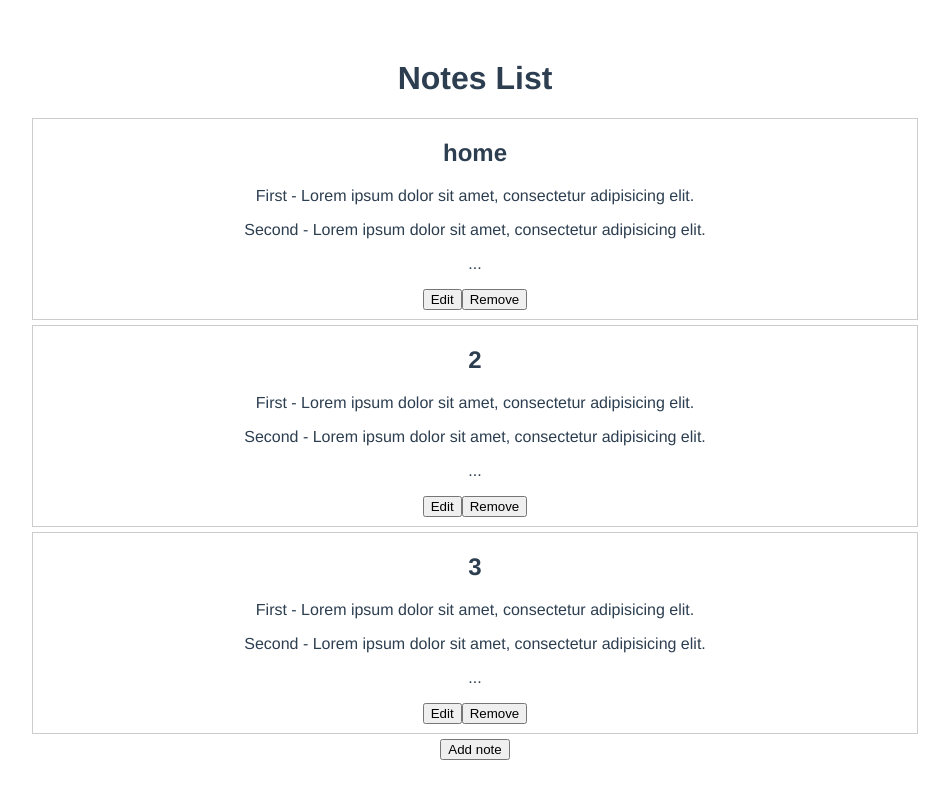
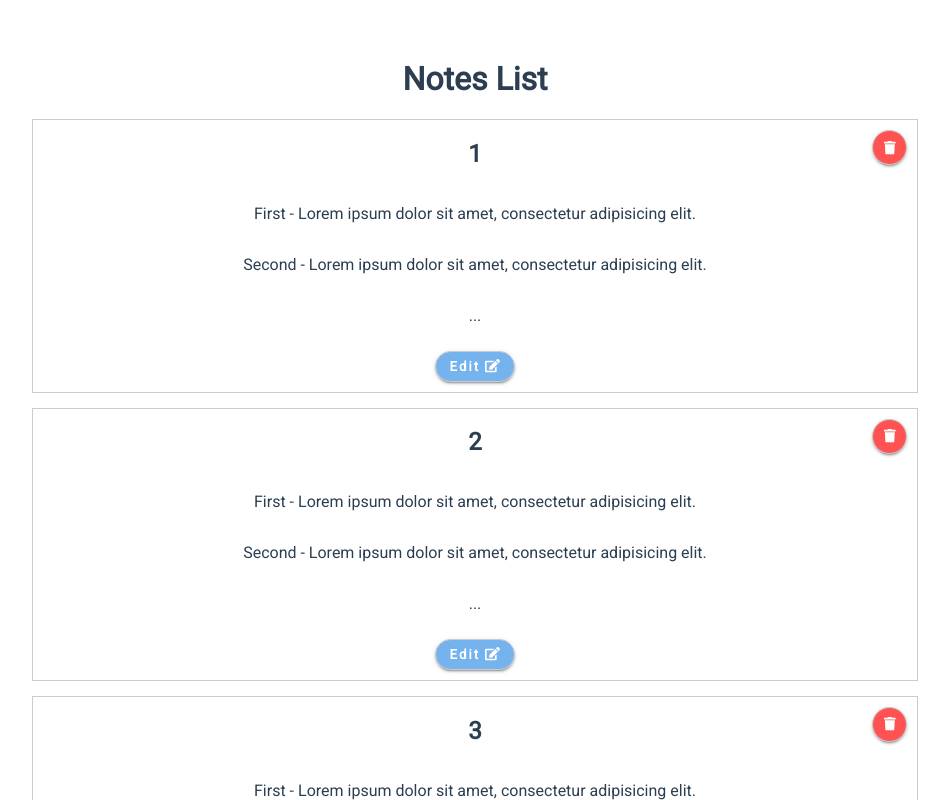
Before and after one commit to d-mbappe/Test-Work, a Vue app: page / in a window 1280 px wide. Shown: the top 800 px of the page, without its empty margins (165-1114 px from the left). Built offline with nearby package versions, Linux system fonts and the light colour scheme.

Commit message:
Added visual design and changed bugs

```diff
--- a/package.json
+++ b/package.json
@@ -8,6 +8,9 @@
     "lint": "vue-cli-service lint"
   },
   "dependencies": {
+    "@fortawesome/fontawesome-svg-core": "^1.2.28",
+    "@fortawesome/free-solid-svg-icons": "^5.13.0",
+    "@fortawesome/vue-fontawesome": "^0.1.9",
     "core-js": "^3.6.4",
     "lodash": "^4.17.15",
     "vue": "^2.6.11",
--- a/public/index.html
+++ b/public/index.html
@@ -5,6 +5,7 @@
     <meta http-equiv="X-UA-Compatible" content="IE=edge">
     <meta name="viewport" content="width=device-width,initial-scale=1.0">
     <link rel="icon" href="<%= BASE_URL %>favicon.ico">
+    <link href="https://fonts.googleapis.com/css?family=Roboto&display=swap" rel="stylesheet">
     <title><%= htmlWebpackPlugin.options.title %></title>
   </head>
   <body>
--- a/src/App.vue
+++ b/src/App.vue
@@ -1,7 +1,8 @@
 <template>
   <div id="app">
-    <!-- <NotesList/> -->
+
     <router-view></router-view>
+
   </div>
 </template>
 
@@ -13,8 +14,17 @@ export default {
 </script>
 
 <style lang="scss">
+$black: #363839;
+$lightgray: #ccc;
+$gray: #bdc1c6;
+$white: #fff;
+$green: #42b983;
+$red: #ff5252;
+$blue: #74b3ee;
+$purple: #c08fd4;
+
 #app {
-  font-family: Avenir, Helvetica, Arial, sans-serif;
+  font-family: 'Roboto', sans-serif;
   -webkit-font-smoothing: antialiased;
   -moz-osx-font-smoothing: grayscale;
   text-align: center;
@@ -22,13 +32,86 @@ export default {
   margin-top: 60px;
 }
 
+button {
+  display: inline-block;
+  margin: 10px;
+  padding: 0.5em 1em;
+  font-family: 'Roboto', sans-serif;
+  font-weight: bold;
+  letter-spacing: 0.15em;
+  text-align: center;
+  text-transform: uppercase;
+
+  border: none;
+  color: $white;
+  background-color: transparent;
+  cursor: pointer;
+
+  border: 1px solid $lightgray;
+  border-radius: 30px;
+  box-shadow:0 3px 1px -2px #00000033, 0 2px 2px 0 #00000024, 0 1px 5px 0 #0000001f;
+
+  &:focus {
+    outline: none;
+  }
+
+  &:active {
+    box-shadow: inset 0 0 5px #fff;
+  }
+  // стили для кнопок
+  &.edit {
+    text-transform: none;
+    background-color: $blue;
+  }
+
+  &.remove {
+    background-color: $red;
+    &-note {
+      @extend .remove;
+      height: 35px;
+      width: 35px;
+      position: absolute;
+      padding: 0px;
+      top: 0;
+      right: 0;
+      border-radius: 50%;
+    }
+  }
+
+  &.add {
+    background-color: $green;
+  }
+
+  &.changes {
+    width: 60px;
+    height: 20px;
+    font-size: 8px;
+    text-transform: none;
+    background-color: $purple;
+  }
+
+}
+
 .note-item {
+  display: flex;
+  align-items: center;
+  flex-direction: column;
   width: 70%;
   min-height: 200px;
-  margin: 5px auto;
-  border: 1px solid #ccc;
+  margin: 15px auto;
+  border: 1px solid $lightgray;
+
+  position: relative;
+
+    input {
+      &[type='text'] {
+        width: 70%;
+        padding: 5px 10px;
+      }
+
+    }
 }
-
+// Modal Winodw
 .modal-mask {
   position: fixed;
   z-index: 9998;
@@ -36,7 +119,7 @@ export default {
   left: 0;
   width: 100%;
   height: 100%;
-  background-color: rgba(0, 0, 0, 0.5);
+  background-color: #00000080;
   display: table;
   transition: opacity 0.3s ease;
 }
@@ -52,7 +135,7 @@ export default {
   padding: 20px 30px;
   background-color: #fff;
   border-radius: 2px;
-  box-shadow: 0 2px 8px rgba(0, 0, 0, 0.33);
+  box-shadow: 0 2px 8px #00000054;
   transition: all 0.3s ease;
   font-family: Helvetica, Arial, sans-serif;
 }
@@ -65,9 +148,9 @@ export default {
 .modal-body {
   margin: 20px 0;
 }
-
-.modal-default-button {
-  float: right;
+.modal-buttons{
+  display: flex;
+  justify-content: center;
 }
 
 .modal-enter {
@@ -84,4 +167,42 @@ export default {
   transform: scale(1.1);
 }
 
+// Checkbox
+input[type="checkbox"] {
+  position: relative;
+  width: 1.5em;
+  height: 1.5em;
+  color: $black;
+  border: 1px solid $gray;
+  border-radius: 4px;
+  appearance: none;
+  outline: 0;
+  cursor: pointer;
+  transition: background 175ms cubic-bezier(0.1, 0.1, 0.25, 1);
+  &::before {
+    position: absolute;
+    content: '';
+    display: block;
+    top: 0px;
+    left: 5px;
+    width: 8px;
+    height: 10px;
+    border-style: solid;
+    border-color: $white;
+    border-width: 0 2px 2px 0;
+    transform: rotate(45deg);
+    opacity: 0;
+  }
+  &:checked {
+    color: $white;
+    background: $green;
+    &::before {
+      opacity: 1;
+    }
+    ~ label::before {
+      clip-path: polygon(0 0, 100% 0, 100% 100%, 0 100%);
+    }
+  }
+}
+
 </style>
--- a/src/components/CurrentNote.vue
+++ b/src/components/CurrentNote.vue
@@ -5,17 +5,18 @@
           :key="note.id"
     >
       <div class="note-item"
-              v-if="noteTitle == note.title"
+            v-if="id == note.id"
             :current=" noteTitle == note.title ? current = index : ''"
       >
+        <!-- Title -->
         <div class="note-title">
           <h2> {{note.title}} </h2>
         </div>
-
+        <!-- Todos -->
         <div class="note-todos"
               v-for="(todo, index) in cloneTodos"
               :key="index"
-                :class="todo.checked ? 'done' : ''"
+              :class="todo.checked ? 'done' : '' "
         >
           <input type="checkbox"
                   v-model="todo.checked"
@@ -25,43 +26,63 @@
           <input type="text"
                   v-else
                   v-model="todo.text"
+                  @keyup.enter="editTodo(index)"
           >
-
+        <!-- Buttons Todo -->
           <div class="note-btn">
-                  <button @click="removeTodo(index)">remove</button>
-                  <button @click="editTodo(index)"
+            <button class="edit"
+                    :disabled="todo.checked ? true : false"
+                    @click="editTodo(index)"
                     v-if="!todo.change"
             >
-                    edit </button>
-                  <button @click="saveTodo(index)"
-                          v-if="todo.change"
+              <font-awesome-icon icon="edit" />
+            </button>
+            <button class="edit" @click="saveTodo(index)" v-if="todo.change">
+              Save <font-awesome-icon icon="check" />
+            </button>
+            <button class="remove"
+                      @click="removeTodo(index)"
+                      :disabled="todo.checked ? true : false"
             >
-                  save </button>
+              <font-awesome-icon icon="minus" />
+            </button>
           </div>
-
         </div>
+        <!-- Input -->
         <div class="note-input">
           <input type="text"
                   v-model="newTodo"
                   placeholder="New Todo"
+                  @keyup.enter="addTodo()"
           >
-          <button @click="addTodo()">add</button>
+          <button class="add" @click="addTodo()">
+            <font-awesome-icon icon="plus" />
+          </button>
+        </div>
+        <!-- Buttons Changes -->
+          <div class="changes-btn">
+            <button class="changes" @click="todosCancelChange()">
+              <font-awesome-icon icon="arrow-left" />
+            </button>
+            <button class="changes" @click="todosRepeat()">
+              <font-awesome-icon icon="arrow-right" />
+            </button>
+          </div>
+        <!-- Note Buttons -->
+        <button class="remove-note" @click="removeNote()">
+            <font-awesome-icon icon="trash" />
+        </button>
+
+      </div>
     </div>
 
-        <button @click="saveChanges()">Save</button>
-        <button @click="cancel()">Cancel</button>
+    <button class="add" @click="saveChanges()">
+      Save
+      <font-awesome-icon icon="save" />
+    </button>
+    <button class="remove" @click="cancel()">Cancel</button>
 
-
-        <br><hr>
-        <button @click="removeNote()">Remove Note</button>
-
-        </div>
-
-      </div>
-      <button @click="todosCancelChange()"> Cancel Change</button>
-      <button @click="todosRepeat()"> Repeat Change</button>
-
-      <!-- Модальное окно -->
+    <!-- Modal Window -->
     <modalWindow v-if="showModal"
                   @agree=" modalChanges ? goHome() : confirmRemote()"
                   @disagree="showModal = false"
@@ -84,6 +105,7 @@ import { mapGetters } from 'vuex';
     data() {
       return{
         noteTitle: this.$route.params.title,
+        id: this.$route.params.id,
         current: '', // id текущей заметки
         newTodo:'',
         newTitle:'',
@@ -91,18 +113,16 @@ import { mapGetters } from 'vuex';
         modalChanges: false,
 
         cloneTodos: [], //дубликат списка дел текущей заметки
-        todosBeforChange:[], //х ранит состояние списка до изменения
-        todosAfterChange: [],
+        todosBeforChange:[], //хранит состояние списка до изменения
+        todosAfterChange: [],//состояение после изменения
 
       }
     },
 
-
-
     mounted() {
       //создаем дубликат списка дел todo
       this.cloneTodos = _.cloneDeep(this.currentTodos)
-      this.todosAfterChange = _.cloneDeep(this.currentTodos)
+      this.todosAfterChange = _.cloneDeep(this.cloneTodos)
     },
 
     computed: {
@@ -130,17 +150,21 @@ import { mapGetters } from 'vuex';
       todosGetChange() {
         this.todosBeforChange = _.cloneDeep(this.cloneTodos)
       },
+
       todosGetRepeat() {
         this.todosAfterChange = _.cloneDeep(this.cloneTodos)
       },
+
       todosCancelChange() {
+        if (this.todosBeforChange.length !== 0) {
           this.cloneTodos = _.cloneDeep(this.todosBeforChange)
+        }
       },
 
       todosRepeat() {
         this.cloneTodos = _.cloneDeep(this.todosAfterChange)
       },
-
+      //
 
       editTodo(index) {
         this.todosGetChange()
@@ -196,6 +220,7 @@ import { mapGetters } from 'vuex';
       },
 
       removeNote() {
+        this.modalChanges = false;
         this.showModal = true;
       },
     }
@@ -215,9 +240,12 @@ import { mapGetters } from 'vuex';
 }
 
 .note-todos {
+  width: 80%;
+  margin: 0 auto;
   height: 50px;
   display: flex;
   align-items: center;
+  position: relative;
 
   margin: 10px;
   padding: 5px;
@@ -238,7 +266,26 @@ import { mapGetters } from 'vuex';
     }
 }
 
+.note-input {
+  width: 100%;
+  padding-top: 20px;
+}
+
+.note-btn {
+  position: absolute;
+  right: 0;
+}
+
+.changes-btn {
+  width: 30%;
+  height: 20%;
+  position: relative;
+  margin-left: auto ;
+}
+
 .done {
-    background-color: #8de98d;
+  background-color: #cacaca;
+  color: #fff;
 }
+
 </style>
--- a/src/components/NewNote.vue
+++ b/src/components/NewNote.vue
@@ -3,22 +3,22 @@
     <h2>New Note</h2>
 
     <div class="note-item">
-
-      <div v-if="!changeTitle">
-        <p v-if="errorTitle">Title don`t be empty</p>
+      <!-- Title -->
+      <div v-if="!changeTitle" class="hide-title">
         <input type="text"
                 placeholder="Title"
                 v-model="newTitle"
                 @keyup.enter="saveTitle()"
         >
-        <button @click="saveTitle()">Save</button>
+        <button class="edit" @click="saveTitle()">Save</button>
       </div>
-
       <div v-else class="note-title">
         <h2>{{newTitle}}</h2>
-        <button @click="changeTitle = !changeTitle">change</button>
+        <button class="edit" @click="changeTitle = !changeTitle">
+          <font-awesome-icon icon="edit" />
+        </button>
       </div>
-
+      <!-- Todos -->
       <div class="note-todosArray"
               v-for="(todo, index) in todosArray"
               :key="index"
@@ -28,43 +28,64 @@
                 v-model="todo.checked"
         >
         <p v-if="!todo.change"> {{todo.text}} </p>
-        <input type="text"
+        <input class="note-input"
+                type="text"
                 v-else
                 v-model="todo.text"
+                @keyup.enter="editTodo(index)"
         >
-
+        <!-- Buttons Todo -->
         <div class="note-btn">
-          <button @click="removeTodo(index)">remove</button>
-          <button @click="editTodo(index)">
-            {{todo.change ? 'save' : 'change'}}
+          <button class="edit" @click="editTodo(index)">
+            {{todo.change ? 'Save' : ''}}
+            <font-awesome-icon icon="edit" />
+          </button>
+          <button class="remove" @click="removeTodo(index)">
+            <font-awesome-icon icon="minus" />
           </button>
         </div>
-
       </div>
+    <!-- Input -->
     <div class="note-input">
       <input type="text"
               placeholder="Input text"
               v-model="newTodo"
+              @keyup.enter="addTodo()"
       >
-        <button @click="addTodo()">add</button>
-
+      <button class="add" @click="addTodo()">
+        <font-awesome-icon icon="plus" />
+      </button>
     </div>
     </div>
-        <button @click="addNote()">ADD note</button>
-
+    <button class="add" @click="addNote()">
+    Add Note
+    <font-awesome-icon icon="plus" />
+    </button>
+    <!-- Modal Window-->
+    <modalWindow v-if="showModal"
+                @agree="addNote()"
+                @disagree="showModal = false"
+    >
+      <h3 slot="header"> Empty </h3>
+      <p slot="body"> The note can't be empty </p>
+    </modalWindow>
   </div>
 </template>
 
 <script>
+import modalWindow from './modalWindow'
+
   export default {
     name: 'NewNote',
+    components: {modalWindow},
+
     data() {
       return {
         newTitle:'',
-        errorTitle: false,
         changeTitle: false,
         todosArray: [],
         newTodo: '',
+        showModal: false,
       }
     },
     computed: {
@@ -79,8 +100,6 @@
         if(this.newTitle != '') {
           this.changeTitle = !this.changeTitle
           this.errorTitle ? this.errorTitle = false : ''
-        } else {
-          this.errorTitle = true
         }
       },
 
@@ -116,16 +135,26 @@
         });
           this.$router.push({ name:'NotesList'});
         } else {
-          alert('no')
+          this.showModal = !this.showModal
         }
-
       }
-
     }
   }
 </script>
 
 <style lang="scss" scoped>
+.note-item {
+  padding-bottom: 50px;
+}
+.hide-title {
+  width: 30%;
+  display: flex;
+  align-items: baseline;
+    input {
+      height: 15px;
+    }
+}
+
 .note-title {
   margin: 0 auto;
   h2 {
@@ -138,12 +167,15 @@
 }
 
 .note-todosArray {
+  width: 80%;
+  margin: 0 auto;
   height: 50px;
   display: flex;
   align-items: center;
-
+  position: relative;
   margin: 10px;
   padding: 5px;
+
 
   border: 1px solid #ccc;
   border-radius: 30px;
@@ -151,13 +183,39 @@
     input {
       margin: 0 10px;
       &[type='text'] {
+        height: 15px;
+        position: absolute;
+        top: 10px;
+        left: 50px;
         width: 65%;
         padding: 10px;
       }
+    }
+
+    .note-btn {
+      position: absolute;
+      right:  0;
     }
 
     button {
       margin: 0 10px;
     }
 }
+
+.note-input {
+  width:80%;
+  margin: 0 auto;
+  position: absolute;
+  bottom: 0;
+  display: flex;
+  justify-content: center;
+  align-items: baseline;
+    input {
+      height: 15px;
+    }
+}
+
+.done {
+  background-color: #cacaca;
+}
 </style>
--- a/src/components/NotesList.vue
+++ b/src/components/NotesList.vue
@@ -14,16 +14,18 @@
               <p v-if="id <=1 "
                   :class="todo.checked ? 'checked-todo' : ''"
                 > {{todo.text}} </p>
-          <p v-if="id > 1 && id < 3">...</p>
+              <p v-if="id > 1 && id < 3">...</p>
 
           </div>
-          <button @click="goTo(note.title)">Edit</button>
-          <button @click="getNote(id)">Remove</button>
+          <div class="note-btn">
+            <button class="edit" @click="goTo(note.id, note.title)" >Edit <font-awesome-icon icon="edit" /></button>
+            <button class="remove-note" @click="getNote(id)"><font-awesome-icon icon="trash" /></button>
+          </div>
         </div>
       </div>
-      <button @click="addNote()">Add note</button>
+      <button class="add" @click="addNote()">Add <font-awesome-icon icon="plus" /></button>
 
-      <!-- Модальное окно -->
+      <!-- Modal Window -->
       <modalWindow v-if="showModal"
                     @agree="removeNote"
                     @disagree="showModal = false"
@@ -50,8 +52,9 @@ import modalWindow from './modalWindow'
 				},
 
         methods: {
-          goTo(noteTitle) {
-            this.$router.push({ name:'CurrentNote', params:{title: noteTitle} });
+          goTo(noteId, noteTitle) {
+            // this.$router.push({ name:'CurrentNote', params:{title: noteTitle} });
+            this.$router.push({ name:'CurrentNote', params:{id: noteId, title: noteTitle} });
           },
 
           addNote() {
@@ -77,6 +80,6 @@ import modalWindow from './modalWindow'
 <style lang="scss" >
 
   .checked-todo {
-    color: #8de98d;
+    color: #cacaca;
   }
 </style>
--- a/store/index.js
+++ b/store/index.js
@@ -1,6 +1,6 @@
 import Vue from 'vue'
 import Vuex from 'vuex'
-// import createPersistedState from 'vuex-persistedstate';
+import createPersistedState from 'vuex-persistedstate';
 import notes from './modules/notes'
 
 
@@ -11,7 +11,8 @@ export const store = new Vuex.Store({
   state: {
 
 	},
-	// plugins: [createPersistedState()],
+	plugins: [createPersistedState()], //сохраняет изменения в localStorage
+
   getters: {},
   mutations: {},
 	actions: {},
--- a/store/modules/notes.js
+++ b/store/modules/notes.js
@@ -2,7 +2,7 @@ import Vue from 'vue'
 
 const state = {
   notes: [
-    { title:'home',
+    { title:'1',
       todos: [
         {text:'First - Lorem ipsum dolor sit amet, consectetur adipisicing elit.', checked: false, change: false},
         {text:'Second - Lorem ipsum dolor sit amet, consectetur adipisicing elit.', checked: false, change: false},
@@ -29,8 +29,6 @@ const state = {
       id: 2,
     }
   ],
-
-  current: '',
 };
 
 const getters = {
@@ -41,7 +39,6 @@ const getters = {
   CURRENT_NOTE: (state) => (id) => {
     return state.notes[id]
   },
-
 };
 
 const mutations = {
@@ -58,15 +55,6 @@ const mutations = {
     Vue.set(state.notes[payload.id], 'title', payload.title)
     Vue.set(state.notes[payload.id], 'todos', payload.todos)
   },
-
-  // SAVE_CHANGES: (state, payload) => {
-  //   delete state.notes[payload.id].title;
-  //   delete state.notes[payload.id].todos;
-  //   delete state.notes[payload.id].id;
-
-  //   // state.notes[id] = {...state.notes[id], id: id}
-
-  // },
 
   REMOVE_NOTE: (state, id) => {
     state.notes.splice(id, 1)
```
Also changed, not shown: src/components/modalWindow.vue (+8 -6 lines), src/main.js (+6 -1 lines), src/router.js (+1 -6 lines), 1 other file (tests, documents, lock files or other folders). Lines whose indentation alone changed are shown as unchanged.
